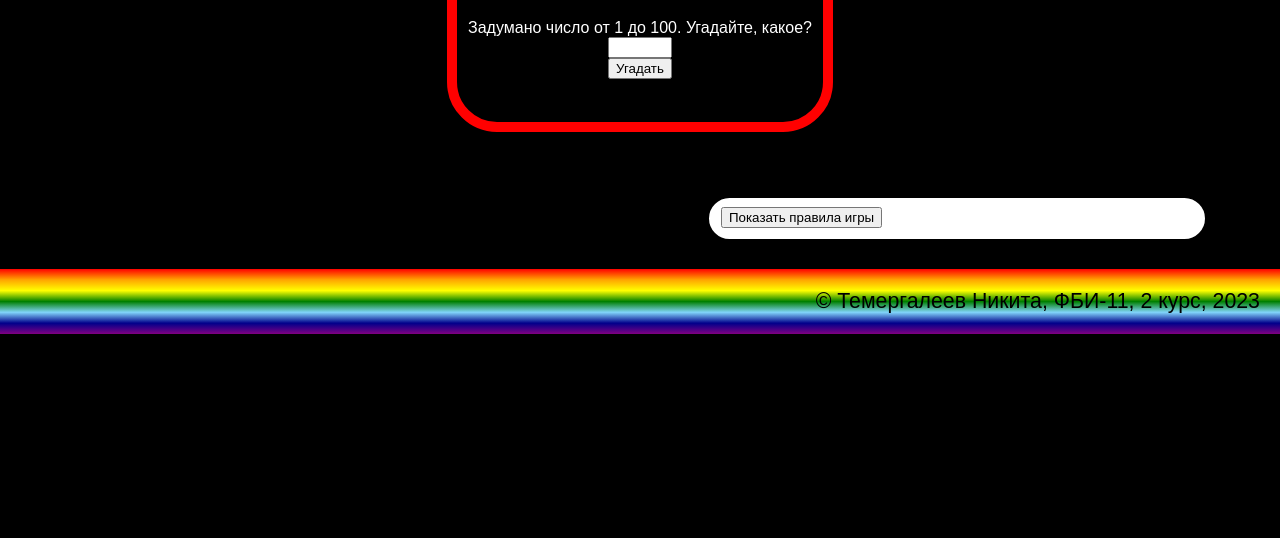
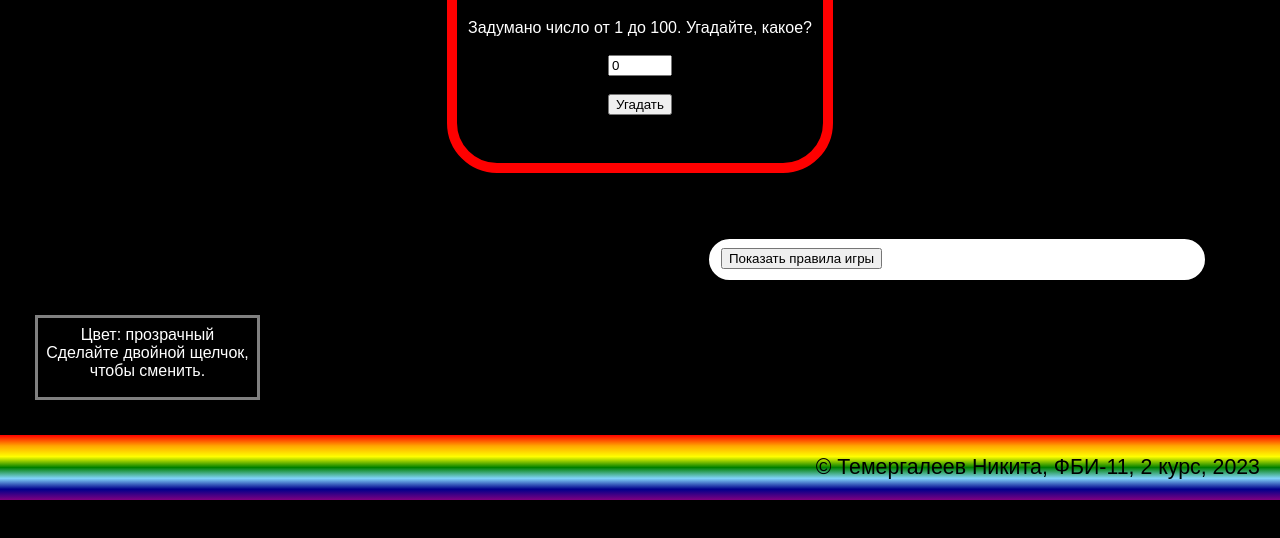
Before and after one commit to Wonderwol/web-programming-labs, a plain HTML site: page lab6.html in a window 1280 px wide. Both pictures are taken after a click on the button "Сыграть в игру". Shown: the part 164-702 px from the top of the page. Drawn offline with Linux system fonts and the light colour scheme.

Commit message:
Перебор цветов

```diff
--- a/lab6.html
+++ b/lab6.html
@@ -19,6 +19,27 @@
             padding: 6px;
             background-color:white;
             padding-left: 9px;
+        }
+
+        .game {
+            border: 10px red solid;
+            border-radius: 50px;
+            height: 216px;
+            width: 350px;
+            margin: 30px auto;
+            padding: 8px;
+            text-align: center;
+        }
+
+        .color {
+            border: 3px gray solid;
+            width: 203px;
+            height: 71px;
+            color: white;
+            text-align: center;
+            margin: 35px;
+            padding: 8px;
+            padding-bottom: 0px;
         }
     </style>
 
@@ -77,6 +98,34 @@
             divHelp[1].style.display='none';
             divHelp[0].style.display='block';
         }
+
+        function changeColor(div) {
+            if (div.style.backgroundColor == 'yellow') {
+                div.style.backgroundColor = 'red';
+                div.style.color = 'orange';
+                document.getElementById('color-name').innerHTML = 'красный';
+            }
+            else if (div.style.backgroundColor == 'red') {
+                div.style.backgroundColor = 'black';
+                div.style.color = 'white';
+                document.getElementById('color-name').innerHTML = 'черный';
+            }
+            else if (div.style.backgroundColor == 'black') {
+                div.style.backgroundColor = 'white';
+                div.style.color = 'black';
+                document.getElementById('color-name').innerHTML = 'белый';
+            }
+            else if (div.style.backgroundColor == 'white') {
+                div.style.backgroundColor = 'blue';
+                div.style.color = 'yellow';
+                document.getElementById('color-name').innerHTML = 'синий';
+            }
+            else {
+                div.style.backgroundColor = 'yellow';
+                div.style.color = 'green';
+                document.getElementById('color-name').innerHTML = 'желтый';
+            }
+        }
     </script>
 
 <body>
@@ -94,8 +143,8 @@
         <div class="game" style="display:none">
             <h1>Угадай число!</h1>
             <div>
-                Задумано число от 1 до 100. Угадайте, какое?<br>
-                <input type="number" value="" min="1" max="100" id="user-number"><br>
+                Задумано число от 1 до 100. Угадайте, какое?<br><br>
+                <input type="number" value="0" min="1" max="100" id="user-number"><br><br>
                 <button onclick="guess()">Угадать</button>
                 <div id="result"></div>
             </div>
@@ -133,6 +182,11 @@
                 <li>Если вы не удовлетворены, нажмите "Сыграть еще раз"</li>
             </ol>
         </div>
+
+        <div class="color" ondblclick="changeColor(this)">
+            Цвет: <span id="color-name">прозрачный</span><br>
+            Сделайте двойной щелчок, чтобы сменить.
+        </div>
     </main>
 
     <footer>
--- a/main.css
+++ b/main.css
@@ -74,13 +74,3 @@ a:active {
     color: black;
     background-color: white;
 }
-
-.game {
-    border: 10px red solid;
-    border-radius: 50px;
-    height: 175px;
-    width: 350px;
-    margin: 30px auto;
-    padding: 8px;
-    text-align: center;
-}
```
